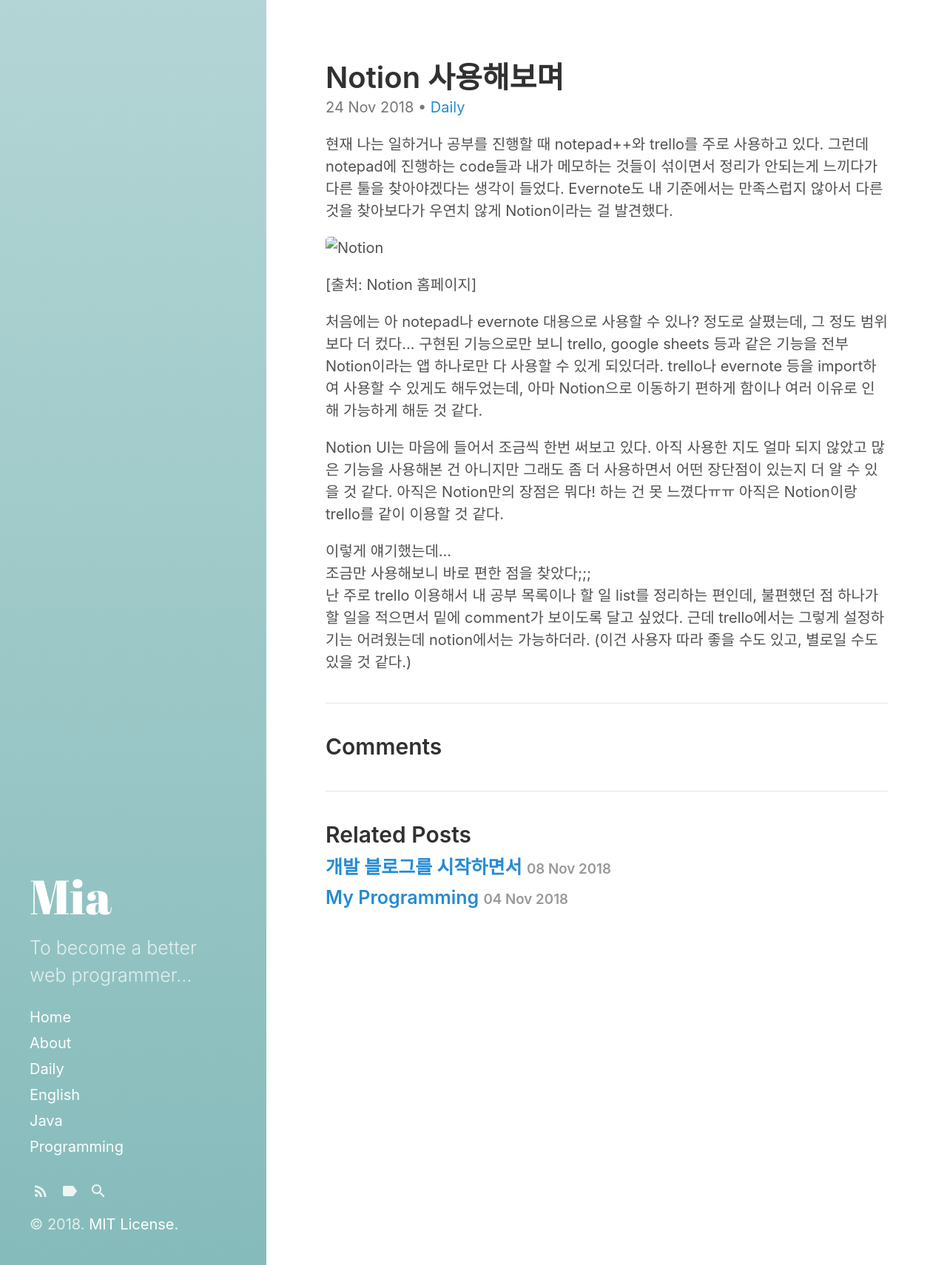
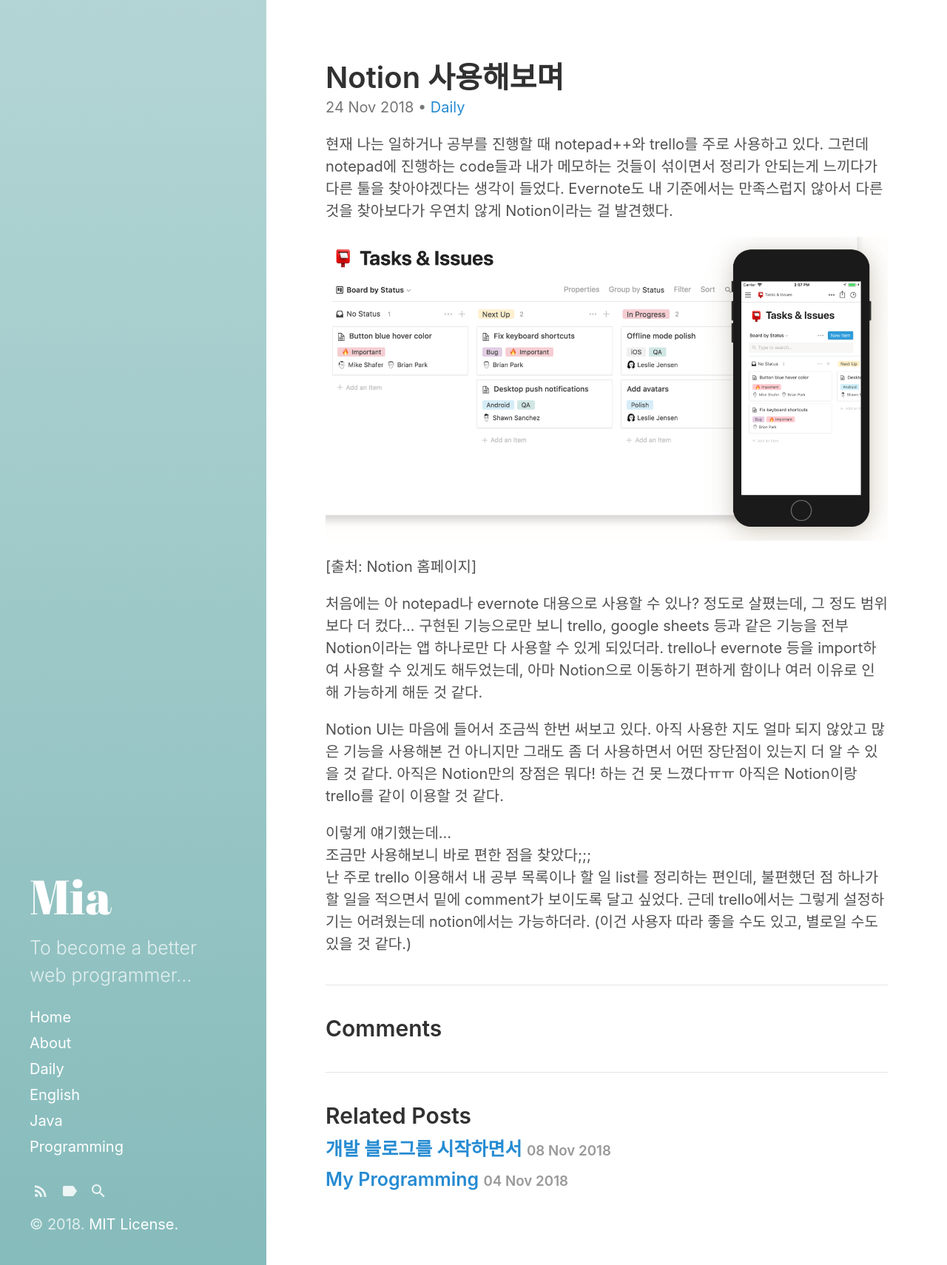
Before and after one commit to mia0406/mia0406.github.io, a Jekyll site: the page built from _posts/2018-11-24-Notion_사용해보며.md, in a window 1280 px wide. Shown: the whole page at 74% size. Built offline with Jekyll 4.4.1, drawn with Linux system fonts in a browser that asks for light colours.

Commit message:
Update 2018-11-24-Notion_사용해보며.md

```diff
--- a/_posts/2018-11-24-Notion_사용해보며.md
+++ b/_posts/2018-11-24-Notion_사용해보며.md
@@ -7,7 +7,7 @@ title: Notion 사용해보며
 
 현재 나는 일하거나 공부를 진행할 때 notepad++와 trello를 주로 사용하고 있다. 그런데 notepad에 진행하는 code들과 내가 메모하는 것들이 섞이면서 정리가 안되는게 느끼다가 다른 툴을 찾아야겠다는 생각이 들었다. Evernote도 내 기준에서는 만족스럽지 않아서 다른 것을 찾아보다가 우연치 않게 Notion이라는 걸 발견했다.
 
-![Notion](./img/notion.png)
+![Notion](/img/notion.png)
 
 [출처: Notion 홈페이지]
 
```
